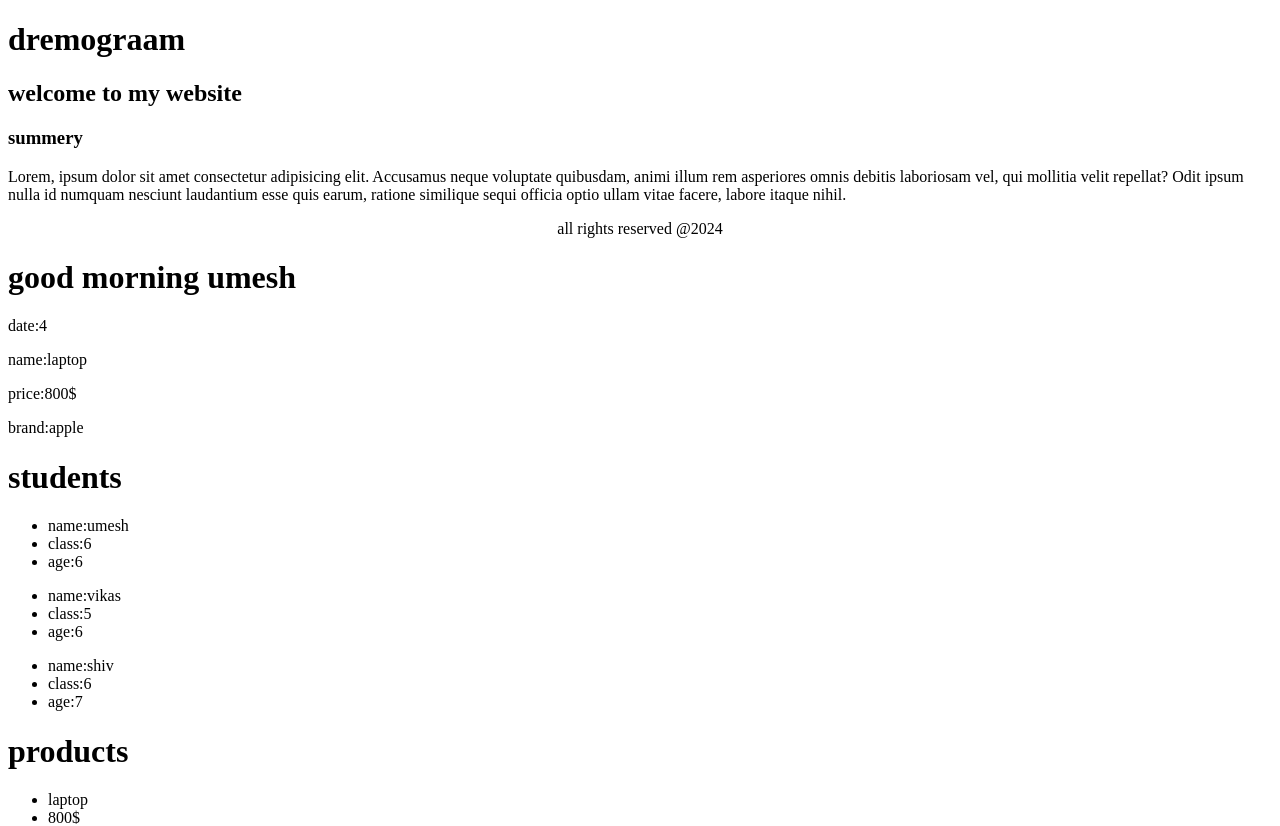
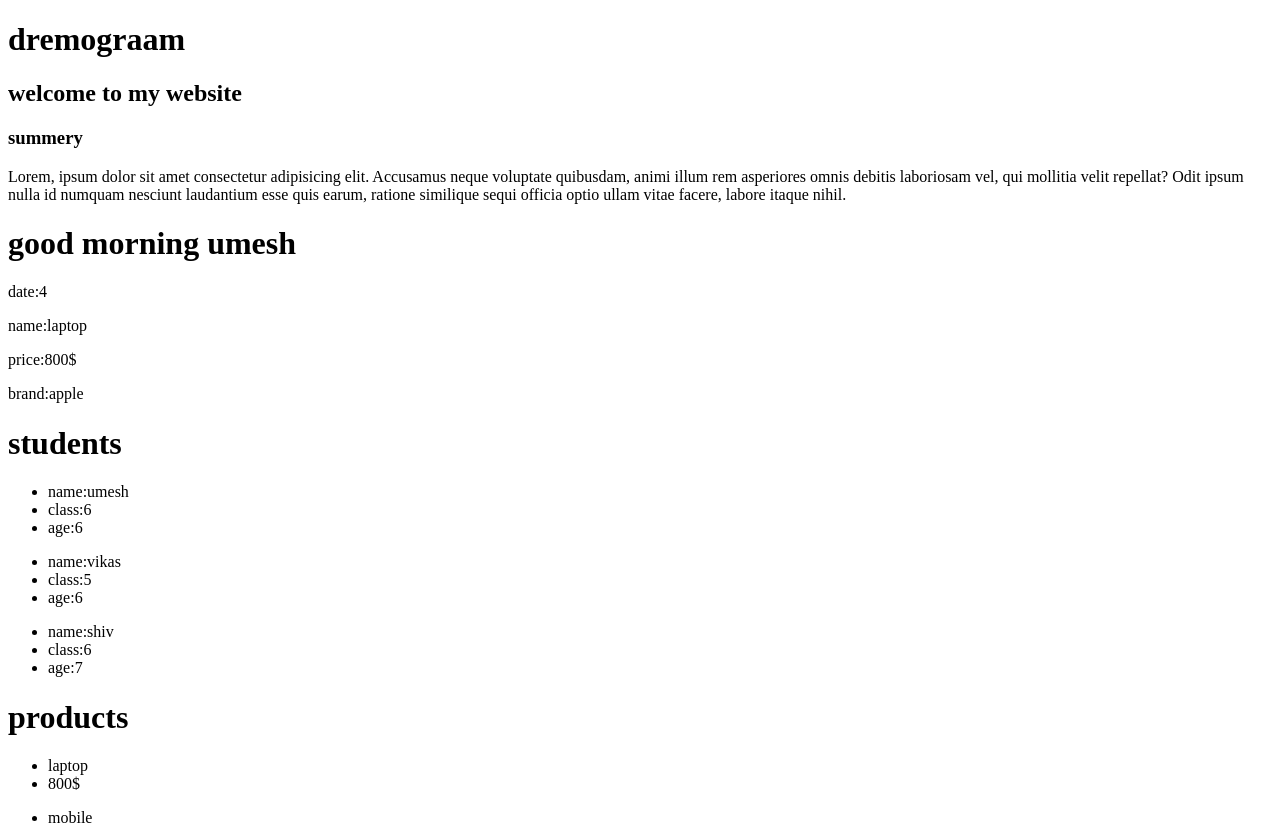
Before and after one commit to umeshsharma619/react-practise, a React (Vite) app: page / in a window 1280 px wide. Shown: the top 826 px of the page. Built offline with nearby package versions, Linux system fonts and the light colour scheme; no server answers.

Commit message:
updated files

```diff
--- a/src/App.jsx
+++ b/src/App.jsx
@@ -1,4 +1,3 @@
-import Footer from "./components/Footer";
 import Greeting from "./components/Greeting";
 import Header from "./components/Header";
 import Maincontent from "./components/Maincontent";
@@ -34,7 +33,6 @@ const App = () => {
     <>
       <Header />
       <Maincontent />
-      <Footer />
       <Greeting />
       <Product />
       <Userlist />
--- a/src/components/Footer.jsx
+++ /dev/null
@@ -1,7 +0,0 @@
-import React from "react";
-
-const Footer = () => {
-  return <div style={{ textAlign: "center" }}>all rights reserved @2024</div>;
-};
-
-export default Footer;
```
